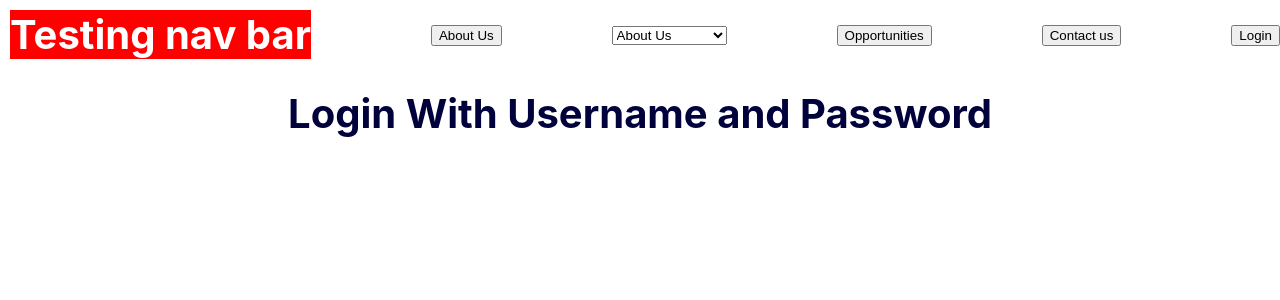
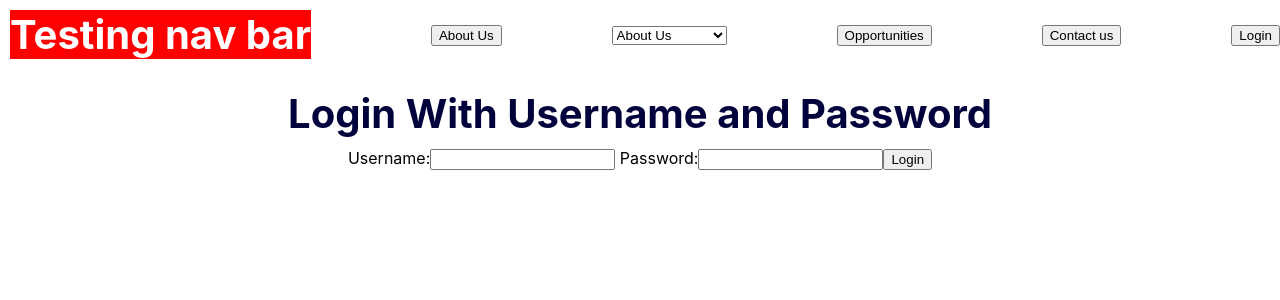
Before and after one commit to kohkaimingite/youthxindustry-web-platform, a React (Create React App) app: page /Login in a window 1280 px wide. Shown: the top 300 px of the page. Built offline with nearby package versions, Linux system fonts and the light colour scheme.

Commit message:
Changes to login

```diff
--- a/package.json
+++ b/package.json
@@ -15,7 +15,7 @@
     "mysql2": "^2.3.3",
     "react": "^18.0.0",
     "react-dom": "^18.0.0",
-    "react-scripts": "5.0.1",
+    "react-scripts": "^2.1.3",
     "sequelize": "^6.19.0",
     "web-vitals": "^2.1.4"
   },
--- a/src/App.js
+++ b/src/App.js
@@ -3,6 +3,7 @@ import AboutmeSet from './HomePage/AboutmeSet'
 import {Route, Link } from 'react-router-dom';
 import './App.css';
 import AboutPage from './AboutPage/AboutPage';
+import React, { Component } from 'react';
 // Idea:
 //top will be buttons "About" - "opportunities(have sub)" - "contact us" - "login"
 // below will be pictures with a text in the center and the button to the page
--- a/src/ContactPage/ContactPage.js
+++ b/src/ContactPage/ContactPage.js
@@ -1,4 +1,5 @@
 // JavaScript source code
+import React, { Component } from 'react';
 import NavBar from '../components/NavBar'
 function ContactPage() {
     return (
--- a/src/HomePage/AboutmeSet.js
+++ b/src/HomePage/AboutmeSet.js
@@ -1,5 +1,6 @@
 // JavaScript source code class='aboutmepic'
 import logo from '../Pictures/aboutmeTEST.jpg';
+import React, { Component } from 'react';
 console.log(logo);
 const AboutmeSet = () => {
     return (
--- a/src/LoginPage/LoginPage.js
+++ b/src/LoginPage/LoginPage.js
@@ -1,10 +1,25 @@
 // JavaScript source code
 import NavBar from '../components/NavBar'
+import React, { Component } from 'react';
 function LoginPage() {
+    var x = document.createElement("INPUT");
+    x.setAttribute("type", "text");
     return (
+
         <div className="App">
             <NavBar />
             <h1>Login With Username and Password</h1>
+            <label>
+            Username:
+                <input type='text' id='username'/>
+                {'\n'}
+            </label>
+            <label>
+            Password:
+            <input type='text' id='password'/>
+            </label>
+            <input type='submit' value='Login' />
+
 
 
         </div>
```
Also changed, not shown: 1 other file (tests, documents, lock files or other folders).
